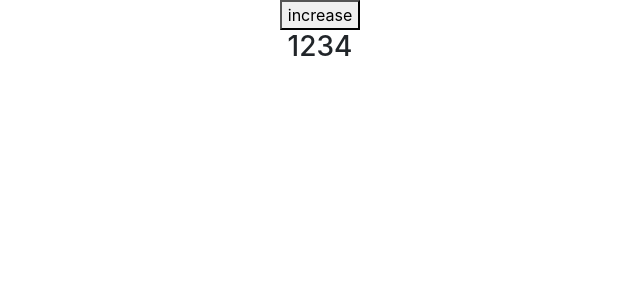
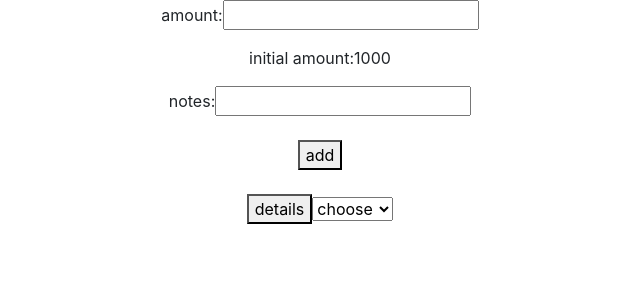
Before and after one commit to Ramya1520/React-project, a React (Create React App) app: page / in a window 1280 px wide. Shown: the top 300 px of the page, without its empty margins (320-960 px from the left). Built offline with nearby package versions, Linux system fonts and the light colour scheme.

Commit message:
React Basics

```diff
--- a/src/App.js
+++ b/src/App.js
@@ -1,20 +1,66 @@
 import './App.css';
-import Mobile from "./component/Mobile";
-import { useState } from "react";
+import React from 'react';
+import {useState} from 'react';
+
 function App() {
-  const [display, setDisplay]=useState(1234)
-  function incrementDisplay(){
-    setDisplay(display+1);
-  }
-  return (
-    <div className="App">
-      {/* <h1>Check Sample.js</h1>
-      <Mobile brandname="realme" brandprice="12000" offer="90"></Mobile>
-      <Mobile brandname="samsung" brandprice="15000"></Mobile>
-      <Mobile brandprice="20000"></Mobile> */}
-      <button onClick={incrementDisplay}>increase</button>
-      <h3>{display}</h3>
-    </div>
-  )
+    const[inputarr,setInputArr]=useState([])
+    const [inputdata,SetInputdata]=useState({amount:"",notes:"",type:""})
+
+    function changehandle(e){
+        SetInputdata({...inputdata,[e.target.name]:e.target.value})
+        console.log("OOOOOOOOOO",inputdata);
+        console.log("name:"+e.target.name)
+        console.log("value:"+e.target.value)
+
+    }
+    let{amount,notes,type}=inputdata;
+
+    function add(value){
+      type = (value==='credit') ? "credit" : "debit";
+
+    }
+
+    function changhandle(){
+        setInputArr([...inputarr,{amount,notes,type}])
+        console.log(inputdata)
+
+        var a=SetInputdata({amount:"",notes:"",type:""})
+        inputarr.push(a);
+    }
+    function changehandle2(){
+        console.log(inputarr)
+
+    }
+
+
+
+    return (
+      <div className="App">
+        amount:<input type="" name="amount" value={inputdata.amount} onChange={changehandle}/><br></br>
+        <p></p>
+        <p>initial amount:<span id="initial_amount">1000</span></p>
+        notes:<input type="" id="notes" name="notes" value={inputdata.notes} onChange={changehandle}/><br></br><br></br>
+        <button onClick={changhandle}>add</button><br></br><br></br>
+        <button onClick={changehandle2}>details</button>
+        <select value="" id="select" onsubmit="add();">
+        <option> Choose</option>
+        <option id="choose" type="button" value="" >choose</option>
+        <option  type="button" value="credit" >credit</option>
+        <option  type="button" value="debit" >debit</option>
+</select>
+        {/* <table id="myTable">
+          <tr>
+            <th>type</th>
+            <th>amount</th>
+            <th>balance</th>
+            <th>spend</th>
+            <th>date</th>
+            <th>action</th>
+          </tr>
+        </table>
+      */}
+      </div>
+    );
 }
+
 export default App;
--- a/src/component/Mobile.jsx
+++ b/src/component/Mobile.jsx
@@ -1,23 +1,29 @@
-
-import React from 'react'
-// component
-
-function Mobile({brandname="no name",brandprice,offer=0}){
-    return(
-        <>
-        <div class="card" >
-
-  <div class="card-body">
-    <h5 class="card-title">{brandname}</h5>
-    <p class="card-text">{"price :"+brandprice}</p>
-    <p>{"offer :"+offer}</p>
-
-  </div>
-</div>
+// import React from 'react'
 
 
-        </>
-    );
-}
+// class Tracker extends React.Component
+// {
 
-export default Mobile
+
+// render(){
+//   return(
+//     <form>
+//       <p>Available balance:<span id="initial_amount">1000</span></p>
+//       <h5>Amount :<input type="number" id="amount"  /></h5><br/>
+//       <h5>Notes  :<input type="" id="notes"/></h5><br/>
+//       <p><button value="text" >upload</button> </p>
+//       <p><button value="text" type="credit" id="credit">credit</button> </p>
+//       <p><button value="text" type="debit" id="debit">debit</button> </p>
+//     </form>
+//        )
+
+// }
+// }
+
+// function Mobile(){
+  // return(
+  //     // <Tracker></Tracker>
+
+  // );
+// }
+// export default Mobile
--- a/src/index.js
+++ b/src/index.js
@@ -2,8 +2,6 @@ import React from 'react';
 import ReactDOM from 'react-dom/client';
 import './index.css';
 import App from './App';
-
-
 const root = ReactDOM.createRoot(document.getElementById('root'));
 root.render(
   <React.StrictMode>
```
Also changed, not shown: public/index.html (+1 -27 lines).
